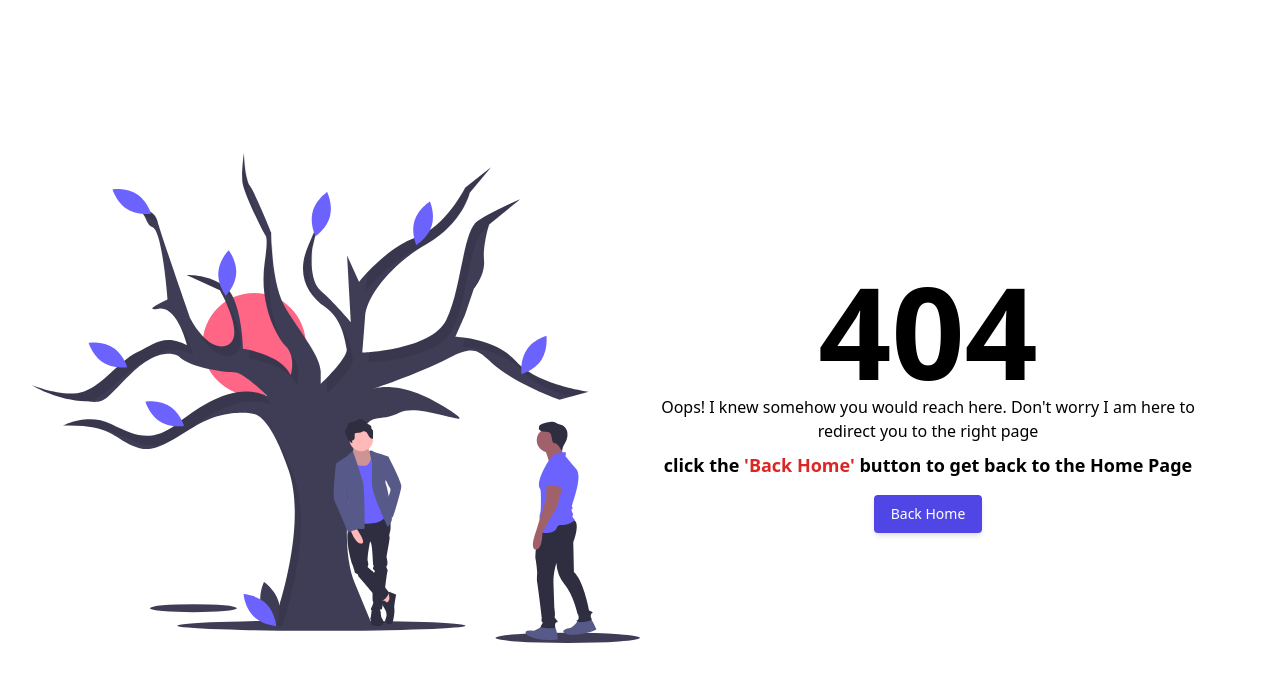
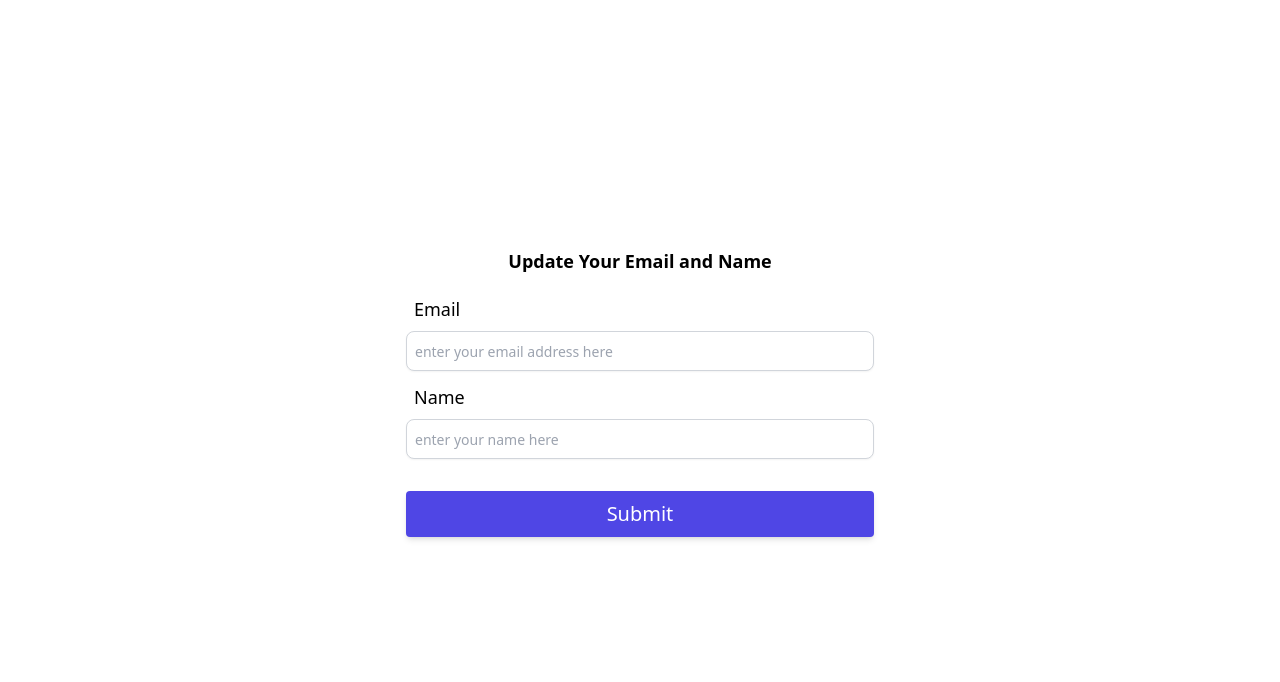
Before and after one commit to Mark-0392/Login-Front-End-using-redux-toolkit-and-react-redux, a React (Vite) app: page /updateUserDetails in a window 1280 px wide. Before the commit this address had no page. Shown: the top 682 px of the page. Built offline with nearby package versions, Linux system fonts and the light colour scheme.

Commit message:
added edit tasks, single task, updateUser

```diff
--- a/src/App.jsx
+++ b/src/App.jsx
@@ -6,9 +6,12 @@ import {
   RegisterPage,
   ForgotPassword,
   ResetPassword,
+  UpdateUser,
   UpdateUserPassword,
   HomeLayout,
   Landing,
+  Single_Task,
+  EditTasks,
   Error,
   About,
   NewsLetter,
@@ -49,6 +52,11 @@ const router = createBrowserRouter([
     errorElement: <Error />,
   },
   {
+    path: '/updateUserDetails',
+    element: <UpdateUser />,
+    errorElement: <Error />,
+  },
+  {
     path: '/updateUserPassword',
     element: <UpdateUserPassword />,
     errorElement: <Error />,
@@ -73,6 +81,16 @@ const router = createBrowserRouter([
         element: <NewsLetter />,
         errorElement: <ErrorElement />,
       },
+      {
+        path: 'singleTask/:id',
+        element: <Single_Task />,
+        errorElement: <Error />,
+      },
+      {
+        path: 'editTasks/:id',
+        element: <EditTasks />,
+        errorElement: <Error />,
+      },
     ],
   },
 ])
--- a/src/Components/Singletasks.jsx
+++ b/src/Components/Singletasks.jsx
@@ -1,4 +1,5 @@
 import { MdEditSquare, MdDeleteForever } from 'react-icons/md'
+import { Link } from 'react-router-dom'
 
 const Singletasks = () => {
   return (
@@ -14,16 +15,20 @@ const Singletasks = () => {
         </p>
       </div>
       {/* small screen */}
-      <MdEditSquare className=" cursor-pointer basis-1/5 md:hidden" />
+      <Link to="/editTasks/:id">
+        <MdEditSquare className=" cursor-pointer basis-1/5 md:hidden" />
+      </Link>
       <MdDeleteForever
         size={18}
         className=" cursor-pointer basis-1/5 md:hidden"
       />
       {/* Large screen */}
-      <MdEditSquare
-        size={20}
-        className=" cursor-pointer basis-1/5 hidden md:block"
-      />
+      <Link to="/editTasks/:id">
+        <MdEditSquare
+          size={20}
+          className=" cursor-pointer basis-1/5 hidden md:block"
+        />
+      </Link>
       <MdDeleteForever
         size={25}
         className=" cursor-pointer basis-1/5 hidden md:block"
--- /dev/null
+++ b/src/Pages/EditTasks.jsx
@@ -0,0 +1,45 @@
+import { Form } from 'react-router-dom'
+import CommonFormLayout from '../Components/CommonFormLayout'
+
+const EditTasks = () => {
+  return (
+    <div className="min-h-screen grid place-items-center bg-slate-800 lg:bg-white">
+      <Form method="POST" className="w-11/12 max-w-xl grid gap-y-4">
+        <h1 className="text-lg font-semibold text-white lg:text-black lg:text-xl lg:text-center">
+          Edit Task
+        </h1>
+
+        <CommonFormLayout
+          type="text"
+          name="name"
+          defaultValue=""
+          placeholder=""
+          label="Task"
+        />
+        <div className="flex items-center gap-x-4 ">
+          <label
+            htmlFor="isCompleted"
+            className="block   text-sm font-medium lg:text-lg text-white mb-1 px-2 lg:text-black"
+          >
+            Completed :
+          </label>
+          <input
+            type="checkbox"
+            id="isCompleted"
+            name="completed"
+            className="h-3 w-3 lg:h-5   lg:w-5 rounded-md border-gray-500"
+          />
+        </div>
+      </Form>
+    </div>
+  )
+}
+export default EditTasks
+
+// <div className="min-h-screen flex justify-center items-center border bg-slate-800 lg:bg-white">
+//   <Form method="POST" className="border w-11/12 max-w-xl ">
+//     <div className="border justify-self-center">hello there</div>
+//     <div className="border">hello there</div>
+//     <div className="border">hello there</div>
+//   </Form>
+// </div>
--- /dev/null
+++ b/src/Pages/SingleTask.jsx
@@ -0,0 +1,34 @@
+const Single_Task = () => {
+  function getDate() {
+    const today = new Date()
+    const month = today.getMonth() + 1
+    const year = today.getFullYear()
+    const date = today.getDate()
+    return `${month}/${date}/${year}`
+  }
+  return (
+    <div className="min-h-screen grid place-items-center bg-slate-800 lg:bg-white ">
+      <div className="w-11/12 flex flex-col text-center max-w-xl gap-y-4 lg:border-2 shadow-lg lg:shadow-md lg:shadow-cyan-500/50 shadow-cyan-500/50 py-4 ">
+        <h2 className="text-base font-semibold text-white lg:text-black lg:text-2xl text-center underline decoration-solid underline-offset-8  decoration-slate-400 decoration-2 lg:decoration-4">
+          Your Task Details
+        </h2>
+        <h4 className="text-base font-semibold text-white lg:text-black lg:font-bold lg:text-xl ">
+          Task Name :
+          <span className="text-lg lg:text-2xl text-sky-500">
+            {' '}
+            Buy Vegetables
+          </span>
+        </h4>
+        <h4 className="text-base font-semibold text-white lg:text-black lg:font-bold lg:text-xl ">
+          Task Completed :{' '}
+          <span className="text-lg lg:text-2xl text-sky-500 "> False</span>
+        </h4>
+        <h5 className="text-base font-semibold text-white lg:text-black lg:font-bold lg:text-xl ">
+          Create At:{' '}
+          <span className="text-lg lg:text-lg text-sky-500"> {getDate()}</span>
+        </h5>
+      </div>
+    </div>
+  )
+}
+export default Single_Task
--- /dev/null
+++ b/src/Pages/UpdateUser.jsx
@@ -0,0 +1,39 @@
+import { Form } from 'react-router-dom'
+import CommonFormLayout from '../Components/CommonFormLayout'
+import SubmitButtonCommon from '../Components/SubmitButtonCommon'
+
+const UpdateUser = () => {
+  return (
+    <div className="min-h-screen grid place-items-center bg-slate-800 lg:bg-white">
+      <Form className=" w-11/12 max-w-[500px] grid grid-flow-row gap-y-5 rounded-lg  px-4 lg:mx-0 hover:shadow-lg hover:shadow-purple-400 lg:hover:shadow-lg lg:hover:shadow-fuchsia-400/50  duration-700">
+        <h1 className="text-base font-semibold text-white lg:text-black lg:text-lg text-center  items-center">
+          Update Your Email and Name
+        </h1>
+        <div className="mb-3">
+          <div className="mb-3 ">
+            <CommonFormLayout
+              type="email"
+              name="email"
+              defaultValue=""
+              placeholder="enter your email address here"
+              label="Email"
+            />
+          </div>
+          <div>
+            <CommonFormLayout
+              type="name"
+              name="name"
+              defaultValue=""
+              placeholder="enter your name here"
+              label="Name"
+            />
+          </div>
+        </div>
+        <div className="mb-4">
+          <SubmitButtonCommon text="Submit" navigationState="sending" />
+        </div>
+      </Form>
+    </div>
+  )
+}
+export default UpdateUser
--- a/src/Pages/index.js
+++ b/src/Pages/index.js
@@ -8,3 +8,6 @@ export { default as NewsLetter } from './NewsLetter'
 export { default as ForgotPassword } from './ForgotPassword'
 export { default as UpdateUserPassword } from './UpdateUserPassword'
 export { default as ResetPassword } from './ResetPassword'
+export { default as UpdateUser } from './UpdateUser'
+export { default as Single_Task } from './SingleTask'
+export { default as EditTasks } from './EditTasks'
```
